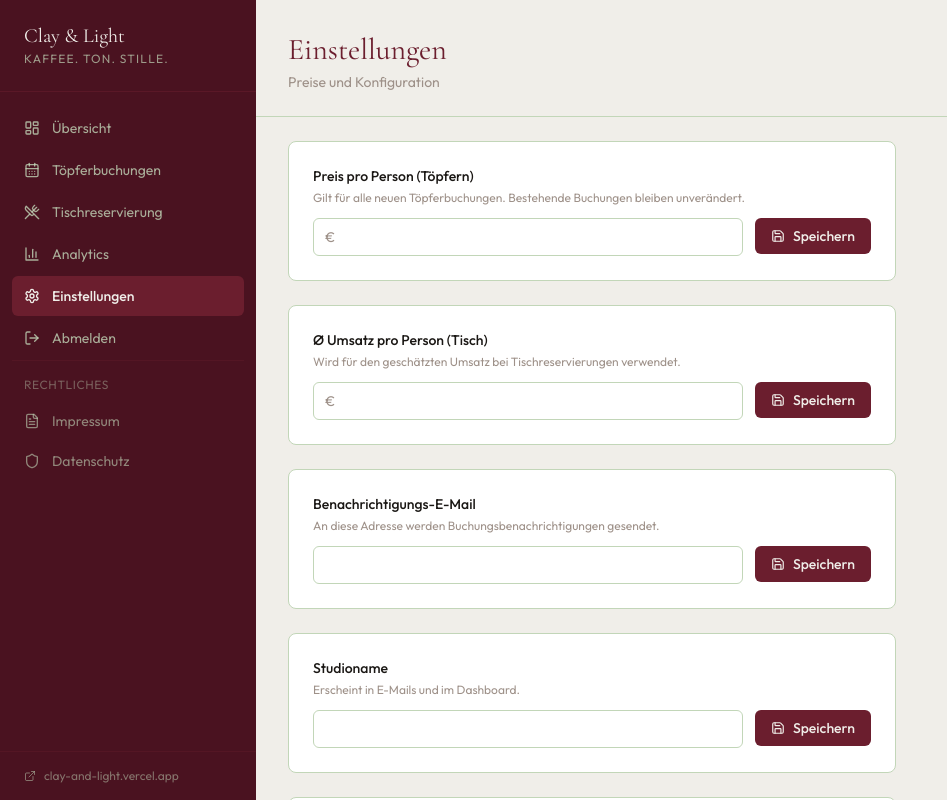
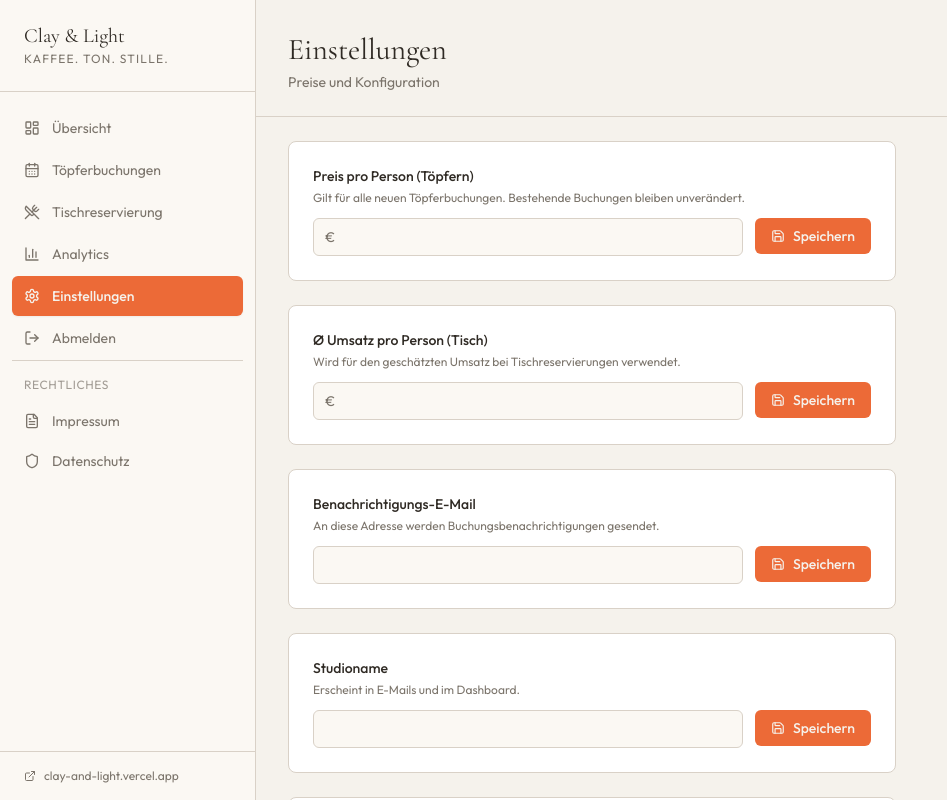
Before and after one commit to ritzaisolutions-dotcom/clay-and-light-dashboard, a Next.js app: page /settings in a window 1280 px wide. Shown: the whole page, without its empty margins (0-947 px from the left). Built offline with nearby package versions, Linux system fonts and the light colour scheme; no server answers; the database is empty.

Commit message:
Align dashboard branding and favicon

```diff
--- a/src/app/globals.css
+++ b/src/app/globals.css
@@ -6,18 +6,21 @@
 
 @layer base {
   :root {
-    --cloud:         #F0EEE9;
-    --burgundy:      #6B1E2E;
-    --pistachio:     #6B9A5A;
-    --ink:           #1A1714;
-    --dusk:          #9E9189;
-    --pale-pistachio:#C2D6B8;
-    --deep-burgundy: #4A1220;
+    --cloud:         #F5F2EC;
+    --warm-linen:    #FBF8F3;
+    --burgundy:      #EC6A37;
+    --deep-burgundy: #F37A48;
+    --sage:          #A9B494;
+    --pistachio:     #6F7F5F;
+    --ink:           #2F2A24;
+    --dusk:          #7B746B;
+    --border:        #D9D1C7;
+    --pale-pistachio:#D9D1C7;
   }
 
   html {
-    background-color: #F0EEE9;
-    color: #1A1714;
+    background-color: #F5F2EC;
+    color: #2F2A24;
     font-family: 'Outfit', 'DM Sans', system-ui, sans-serif;
     -webkit-font-smoothing: antialiased;
     -moz-osx-font-smoothing: grayscale;
@@ -33,14 +36,14 @@
 
   /* Scrollbar */
   ::-webkit-scrollbar { width: 6px; height: 6px; }
-  ::-webkit-scrollbar-track { background: #F0EEE9; }
-  ::-webkit-scrollbar-thumb { background: #C2D6B8; border-radius: 3px; }
-  ::-webkit-scrollbar-thumb:hover { background: #9E9189; }
+  ::-webkit-scrollbar-track { background: #F5F2EC; }
+  ::-webkit-scrollbar-thumb { background: #D9D1C7; border-radius: 3px; }
+  ::-webkit-scrollbar-thumb:hover { background: #A9B494; }
 }
 
 @layer components {
   .stat-card {
-    @apply bg-white rounded-lg border border-pale-pistachio p-6 shadow-sm;
+    @apply bg-warm-linen rounded-lg border border-border p-6 shadow-sm;
   }
 
   .table-th {
@@ -55,10 +58,10 @@
     @apply inline-flex items-center px-2.5 py-0.5 rounded-full text-xs font-medium;
   }
 
-  .badge-confirmed  { @apply badge bg-pale-pistachio text-pistachio; }
+  .badge-confirmed  { @apply badge bg-sage/20 text-pistachio; }
   .badge-cancelled  { @apply badge bg-red-100 text-red-700; }
   .badge-completed  { @apply badge bg-gray-100 text-gray-700; }
-  .badge-pending    { @apply badge bg-yellow-100 text-yellow-700; }
+  .badge-pending    { @apply badge bg-orange-100 text-orange-700; }
 
   .btn-primary {
     @apply inline-flex items-center gap-2 px-4 py-2 bg-burgundy text-cloud rounded-md text-sm font-medium
@@ -66,17 +69,17 @@
   }
 
   .btn-secondary {
-    @apply inline-flex items-center gap-2 px-4 py-2 bg-white border border-pale-pistachio text-ink rounded-md text-sm font-medium
+    @apply inline-flex items-center gap-2 px-4 py-2 bg-warm-linen border border-border text-ink rounded-md text-sm font-medium
            hover:bg-cloud transition-colors focus:outline-none focus:ring-2 focus:ring-pistachio focus:ring-offset-2;
   }
 
   .input-field {
-    @apply w-full px-3 py-2 bg-white border border-pale-pistachio rounded-md text-sm text-ink
+    @apply w-full px-3 py-2 bg-warm-linen border border-border rounded-md text-sm text-ink
            placeholder:text-dusk focus:outline-none focus:ring-2 focus:ring-pistachio focus:border-pistachio transition-colors;
   }
 
   .select-field {
-    @apply w-full px-3 py-2 bg-white border border-pale-pistachio rounded-md text-sm text-ink
+    @apply w-full px-3 py-2 bg-warm-linen border border-border rounded-md text-sm text-ink
            focus:outline-none focus:ring-2 focus:ring-pistachio focus:border-pistachio transition-colors appearance-none;
   }
 }
--- a/src/app/layout.tsx
+++ b/src/app/layout.tsx
@@ -8,7 +8,7 @@ export const metadata: Metadata = {
     template: '%s · Clay & Light',
   },
   description: 'Booking & reservation management for Clay & Light',
-  icons: { icon: '/favicon.svg' },
+  icons: { icon: '/favicon.png' },
 }
 
 export default function RootLayout({
--- a/src/components/forms/DashboardLoginForm.tsx
+++ b/src/components/forms/DashboardLoginForm.tsx
@@ -39,13 +39,13 @@ export function DashboardLoginForm() {
 
   return (
     <div className="fixed inset-0 bg-cloud flex items-center justify-center z-50">
-      <div className="bg-white rounded-lg border border-pale-pistachio p-8 w-full max-w-sm shadow-sm">
+      <div className="bg-warm-linen rounded-lg border border-border p-8 w-full max-w-sm shadow-sm">
         <div className="flex justify-center mb-6">
           <div className="inline-flex p-3 rounded-full bg-burgundy/10">
             <Lock size={22} className="text-burgundy" />
           </div>
         </div>
-        <h1 className="font-display text-2xl text-burgundy text-center mb-1">Clay & Light</h1>
+        <h1 className="font-display text-2xl text-ink text-center mb-1">Clay & Light</h1>
         <p className="text-sm text-dusk text-center mb-6">Dashboard · Bitte anmelden</p>
 
         <form onSubmit={handleSubmit} className="space-y-4">
--- a/src/components/layout/Header.tsx
+++ b/src/components/layout/Header.tsx
@@ -6,9 +6,9 @@ interface HeaderProps {
 
 export function Header({ title, subtitle, action }: HeaderProps) {
   return (
-    <div className="flex items-start justify-between px-8 pt-8 pb-6 border-b border-pale-pistachio">
+    <div className="flex items-start justify-between px-8 pt-8 pb-6 border-b border-border bg-cloud">
       <div>
-        <h1 className="font-display text-3xl text-burgundy">{title}</h1>
+        <h1 className="font-display text-3xl text-ink">{title}</h1>
         {subtitle && (
           <p className="text-sm text-dusk mt-1">{subtitle}</p>
         )}
--- a/src/components/layout/Sidebar.tsx
+++ b/src/components/layout/Sidebar.tsx
@@ -39,12 +39,12 @@ export function Sidebar() {
   }
 
   return (
-    <aside className="w-64 flex-shrink-0 bg-deep-burgundy text-cloud flex flex-col h-full">
+    <aside className="w-64 flex-shrink-0 bg-warm-linen text-ink flex flex-col h-full border-r border-border">
       {/* Logo */}
-      <div className="px-6 py-6 border-b border-burgundy/50">
+      <div className="px-6 py-6 border-b border-border">
         <Link href="/dashboard" className="block">
-          <p className="font-display text-xl text-cloud leading-tight">Clay & Light</p>
-          <p className="text-xs text-pale-pistachio/70 tracking-widest uppercase mt-0.5">
+          <p className="font-display text-xl text-ink leading-tight">Clay & Light</p>
+          <p className="text-xs text-dusk tracking-widest uppercase mt-0.5">
             Kaffee. Ton. Stille.
           </p>
         </Link>
@@ -61,8 +61,8 @@ export function Sidebar() {
               className={clsx(
                 'flex items-center gap-3 px-3 py-2.5 rounded-md text-sm transition-colors',
                 active
-                  ? 'bg-burgundy text-cloud font-medium'
-                  : 'text-pale-pistachio/80 hover:bg-burgundy/40 hover:text-cloud'
+                  ? 'bg-burgundy text-cloud font-medium shadow-sm'
+                  : 'text-dusk hover:bg-sage/20 hover:text-ink'
               )}
             >
               <Icon size={16} />
@@ -73,14 +73,14 @@ export function Sidebar() {
 
         <button
           onClick={handleLogout}
-          className="w-full flex items-center gap-3 px-3 py-2.5 rounded-md text-sm transition-colors text-pale-pistachio/80 hover:bg-burgundy/40 hover:text-cloud mt-0.5"
+          className="w-full flex items-center gap-3 px-3 py-2.5 rounded-md text-sm transition-colors text-dusk hover:bg-sage/20 hover:text-ink mt-0.5"
         >
           <LogOut size={16} />
           Abmelden
         </button>
 
-        <div className="pt-4 mt-4 border-t border-burgundy/30">
-          <p className="px-3 pb-2 text-xs text-pale-pistachio/40 uppercase tracking-wider">
+        <div className="pt-4 mt-4 border-t border-border">
+          <p className="px-3 pb-2 text-xs text-dusk/70 uppercase tracking-wider">
             Rechtliches
           </p>
           {legalItems.map(({ href, label, icon: Icon }) => {
@@ -92,8 +92,8 @@ export function Sidebar() {
                 className={clsx(
                   'flex items-center gap-3 px-3 py-2.5 rounded-md text-sm transition-colors',
                   active
-                    ? 'bg-burgundy text-cloud font-medium'
-                    : 'text-pale-pistachio/60 hover:bg-burgundy/40 hover:text-cloud'
+                    ? 'bg-burgundy text-cloud font-medium shadow-sm'
+                    : 'text-dusk hover:bg-sage/20 hover:text-ink'
                 )}
               >
                 <Icon size={16} />
@@ -105,12 +105,12 @@ export function Sidebar() {
       </nav>
 
       {/* Footer */}
-      <div className="px-6 py-4 border-t border-burgundy/30">
+      <div className="px-6 py-4 border-t border-border">
         <a
           href="https://clay-and-light.vercel.app"
           target="_blank"
           rel="noopener noreferrer"
-          className="flex items-center gap-2 text-xs text-pale-pistachio/50 hover:text-pale-pistachio transition-colors"
+          className="flex items-center gap-2 text-xs text-dusk hover:text-burgundy transition-colors"
         >
           <ExternalLink size={12} />
           clay-and-light.vercel.app
--- a/tailwind.config.ts
+++ b/tailwind.config.ts
@@ -9,14 +9,17 @@ const config: Config = {
   theme: {
     extend: {
       colors: {
-        // Clay & Light brand palette
-        cloud:        '#F0EEE9',
-        burgundy:     '#6B1E2E',
-        pistachio:    '#6B9A5A',
-        ink:          '#1A1714',
-        dusk:         '#9E9189',
-        'pale-pistachio': '#C2D6B8',
-        'deep-burgundy':  '#4A1220',
+        // Main-site palette from brand.md
+        cloud:        '#F5F2EC',
+        'warm-linen': '#FBF8F3',
+        burgundy:     '#EC6A37',
+        'deep-burgundy': '#F37A48',
+        sage:         '#A9B494',
+        pistachio:    '#6F7F5F',
+        ink:          '#2F2A24',
+        dusk:         '#7B746B',
+        border:       '#D9D1C7',
+        'pale-pistachio': '#D9D1C7',
       },
       fontFamily: {
         display: ['Cormorant Garamond', 'Playfair Display', 'Georgia', 'serif'],
```
Also changed, not shown: src/app/analytics/page.tsx (+12 -12 lines), src/app/dashboard/page.tsx (+12 -12 lines), src/components/tables/RevenueChart.tsx (+20 -20 lines), public/favicon.png (added).
